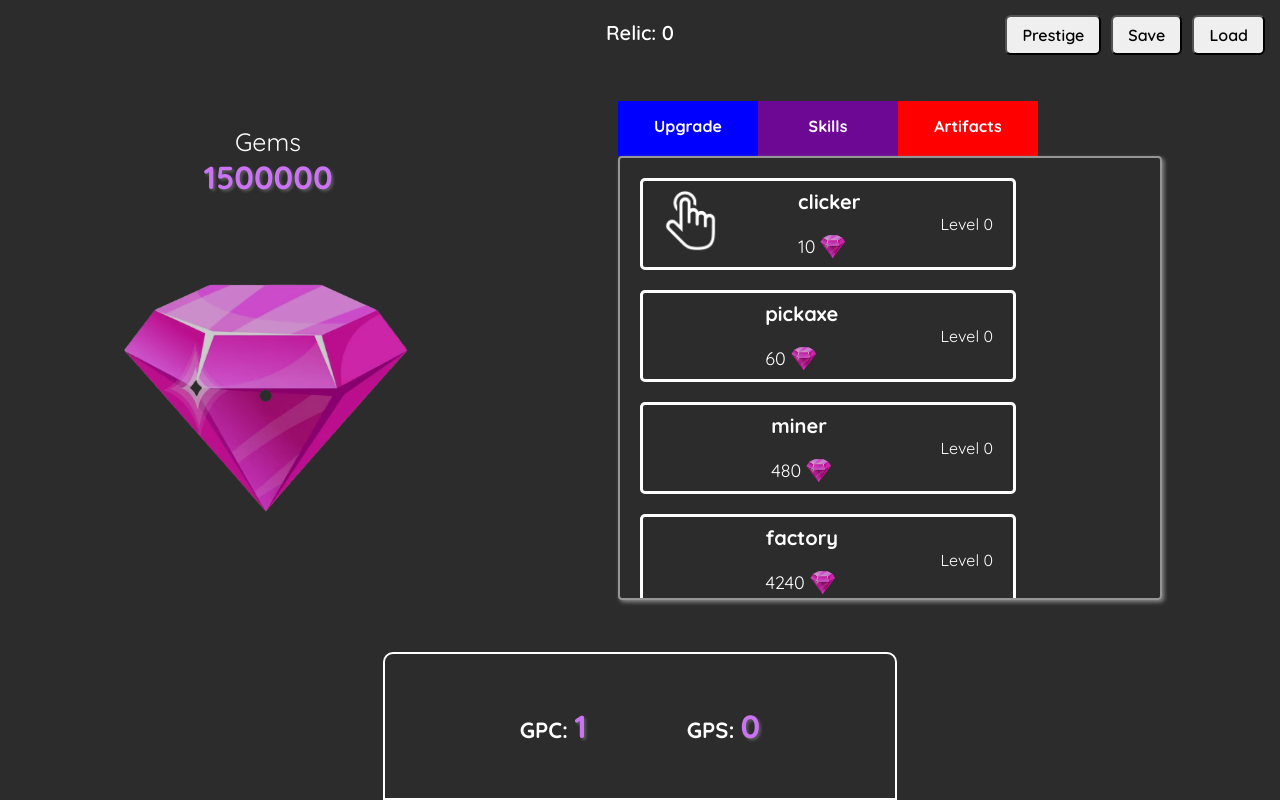
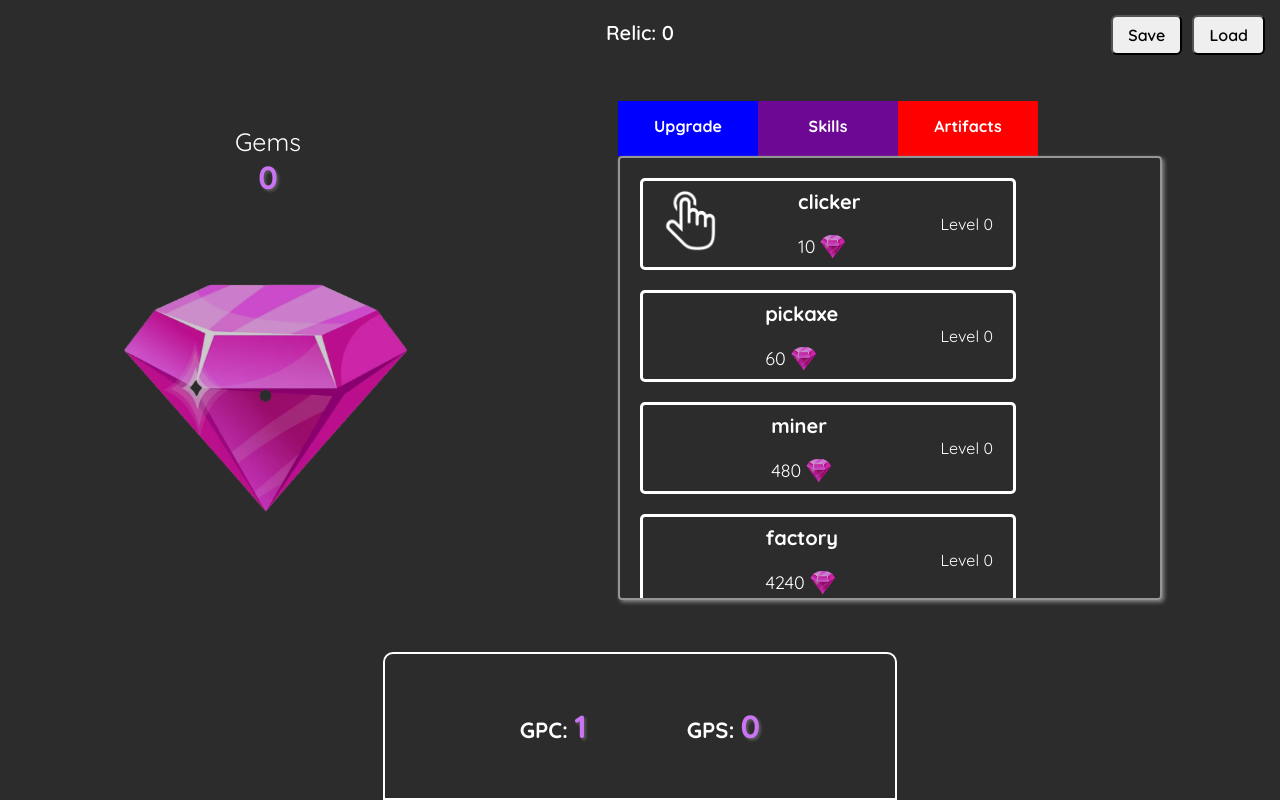
Before and after one commit to Bobsters6666/Clicker-tutorial, a plain HTML site: page index.html in a window 1280 px wide. Drawn offline with Linux system fonts and the light colour scheme.

Commit message:
Update index.html

```diff
--- a/index.html
+++ b/index.html
@@ -10,7 +10,7 @@
     <section>
       <div class="main">
         <div class="left">
-          <p>Gems <br /><span class="gem-cost pink-text">1500000</span></p>
+          <p>Gems <br /><span class="gem-cost pink-text">0</span></p>
           <div class="gem-img-container">
             <img style="outline: none;"
               src="./assets/gem.png"
```
